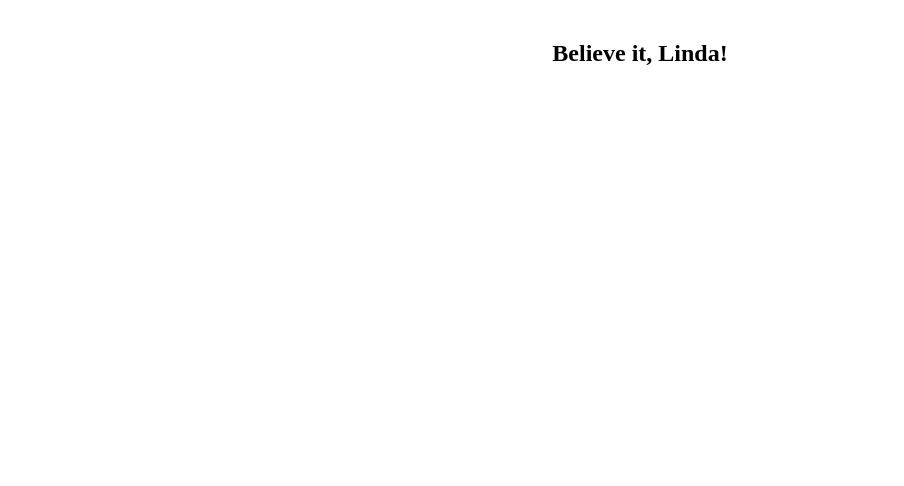
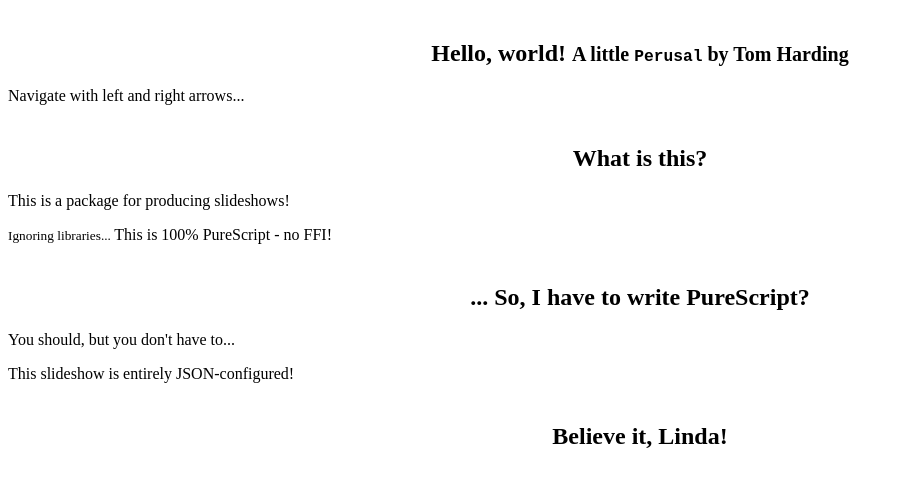
Before and after one commit to i-am-tom/perusal, a website: page examples/with-json/index.html in a window 1280 px wide. Shown: the whole page, without its empty margins (0-904 px from the left). Drawn offline with Linux system fonts and the light colour scheme.

Commit message:
Still WIP
Major breakthrough last night; watch this space.

```diff
--- a/bower.json
+++ b/bower.json
@@ -35,6 +35,7 @@
     "purescript-behaviors": "^5.1.0",
     "purescript-argonaut": "^3.0.0",
     "purescript-dom-classy": "^2.1.0",
-    "purescript-easings": "^2.1.0"
+    "purescript-easings": "^2.1.0",
+    "purescript-profunctor-lenses": "^3.6.0"
   }
 }
--- a/examples/style.css
+++ b/examples/style.css
@@ -2,7 +2,7 @@
   background: #FFF;
   bottom: 0px;
   left: 0px;
-  position: absolute;
+  /*position: absolute;*/
   right: 0px;
   top: 0px;
 }
```
Also changed, not shown: 7 other files.
